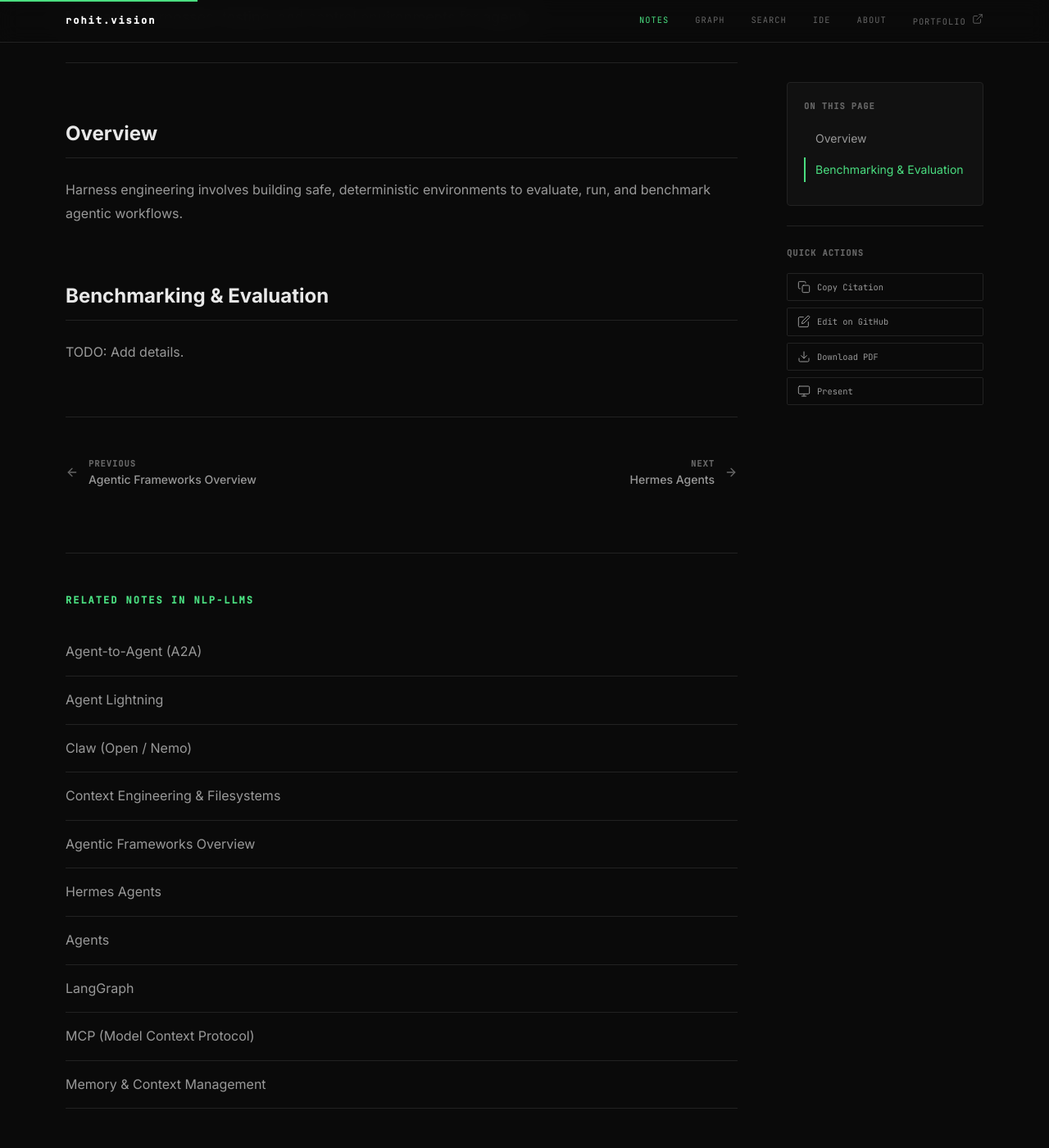
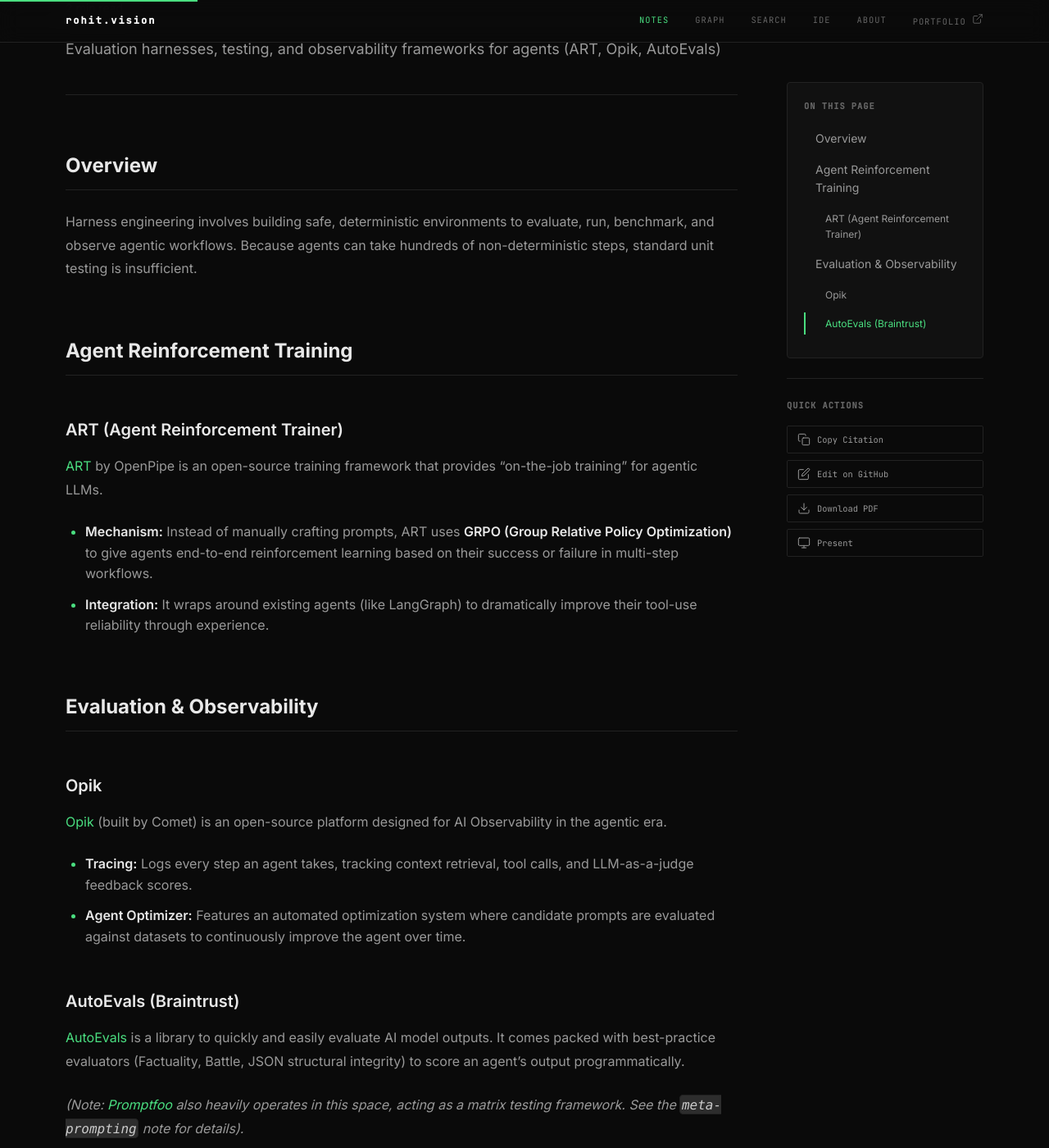
Before and after one commit to rokmr/blogs, a Jekyll site: the page built from _notes/nlp-llms/agents/harness-engineering.md, in a window 1280 px wide and 1400 px high, scrolled down 240 px. Shown: the whole window at 82% size. Built offline with Jekyll 4.4.1, drawn with Linux system fonts in a browser that asks for light colours; nearby versions of some CDN libraries; some of the changed text lies outside the part shown.

Commit message:
docs: add ART, Opik, and AutoEvals to agent harness engineering; add DeepSeek R1 to open-source reasoning

```diff
--- a/_notes/nlp-llms/agents/harness-engineering.md
+++ b/_notes/nlp-llms/agents/harness-engineering.md
@@ -1,16 +1,32 @@
 ---
-title: "Harness Engineering"
-description: "Evaluation harnesses, testing, and control environments for agents"
+title: "Harness Engineering & Observability"
+description: "Evaluation harnesses, testing, and observability frameworks for agents (ART, Opik, AutoEvals)"
 subject: nlp-llms
 math: false
-tags: [nlp, llm, agents, evaluation, harness]
+tags: [nlp, llm, agents, evaluation, harness, opik, autoevals, art, grpo]
 status: wip
 sitemap: false
 ---
 
 ## Overview
 
-Harness engineering involves building safe, deterministic environments to evaluate, run, and benchmark agentic workflows.
+Harness engineering involves building safe, deterministic environments to evaluate, run, benchmark, and observe agentic workflows. Because agents can take hundreds of non-deterministic steps, standard unit testing is insufficient.
 
-## Benchmarking & Evaluation
-TODO: Add details.
+## Agent Reinforcement Training
+
+### ART (Agent Reinforcement Trainer)
+[ART](https://github.com/OpenPipe/ART) by OpenPipe is an open-source training framework that provides "on-the-job training" for agentic LLMs.
+- **Mechanism:** Instead of manually crafting prompts, ART uses **GRPO (Group Relative Policy Optimization)** to give agents end-to-end reinforcement learning based on their success or failure in multi-step workflows.
+- **Integration:** It wraps around existing agents (like LangGraph) to dramatically improve their tool-use reliability through experience.
+
+## Evaluation & Observability
+
+### Opik
+[Opik](https://github.com/comet-ml/opik) (built by Comet) is an open-source platform designed for AI Observability in the agentic era.
+- **Tracing:** Logs every step an agent takes, tracking context retrieval, tool calls, and LLM-as-a-judge feedback scores.
+- **Agent Optimizer:** Features an automated optimization system where candidate prompts are evaluated against datasets to continuously improve the agent over time.
+
+### AutoEvals (Braintrust)
+[AutoEvals](https://github.com/braintrustdata/autoevals) is a library to quickly and easily evaluate AI model outputs. It comes packed with best-practice evaluators (Factuality, Battle, JSON structural integrity) to score an agent's output programmatically.
+
+*(Note: [Promptfoo](https://github.com/promptfoo/promptfoo) also heavily operates in this space, acting as a matrix testing framework. See the `meta-prompting` note for details).*
```
Also changed, not shown: _notes/nlp-llms/language-models/open-source-reasoning.md (+7 -0 lines).
